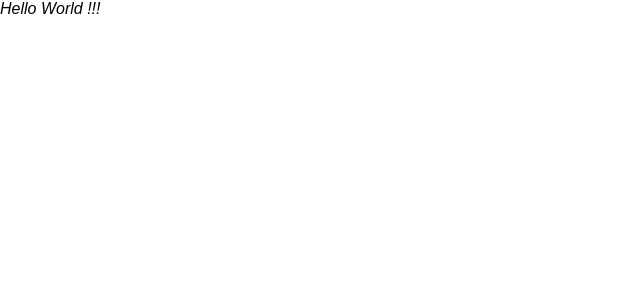
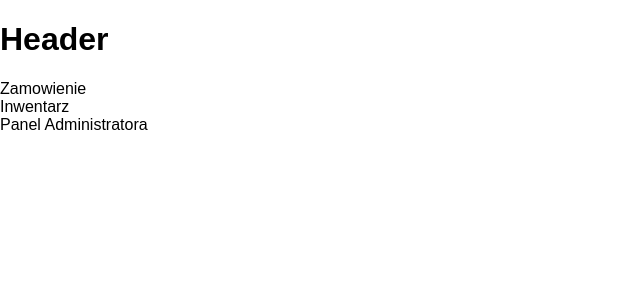
Before and after one commit to mateuszlubianka1993/bookstore-react, a React (Create React App) app: page / in a window 1280 px wide. Shown: the top 300 px of the page, without its empty margins (0-640 px from the left). Built offline with nearby package versions, Linux system fonts and the light colour scheme.

Commit message:
components render 2

```diff
--- a/src/components/App.js
+++ b/src/components/App.js
@@ -1,9 +1,20 @@
 import React from 'react';
+import AdminPanel from './AdminPanel';
+import Order from './Order';
+import Header from './Header';
+import Inventory from './Inventory';
 
 class App extends React.Component {
 
     render() {
-        return <div><i>Hello World !!!</i></div>
+        return (
+            <div>
+                <Header />
+                <Order />
+                <Inventory />
+                <AdminPanel />
+            </div>
+        )
     }
 }
 
```
Also changed, not shown: 1 other file (tests, documents, lock files or other folders).
